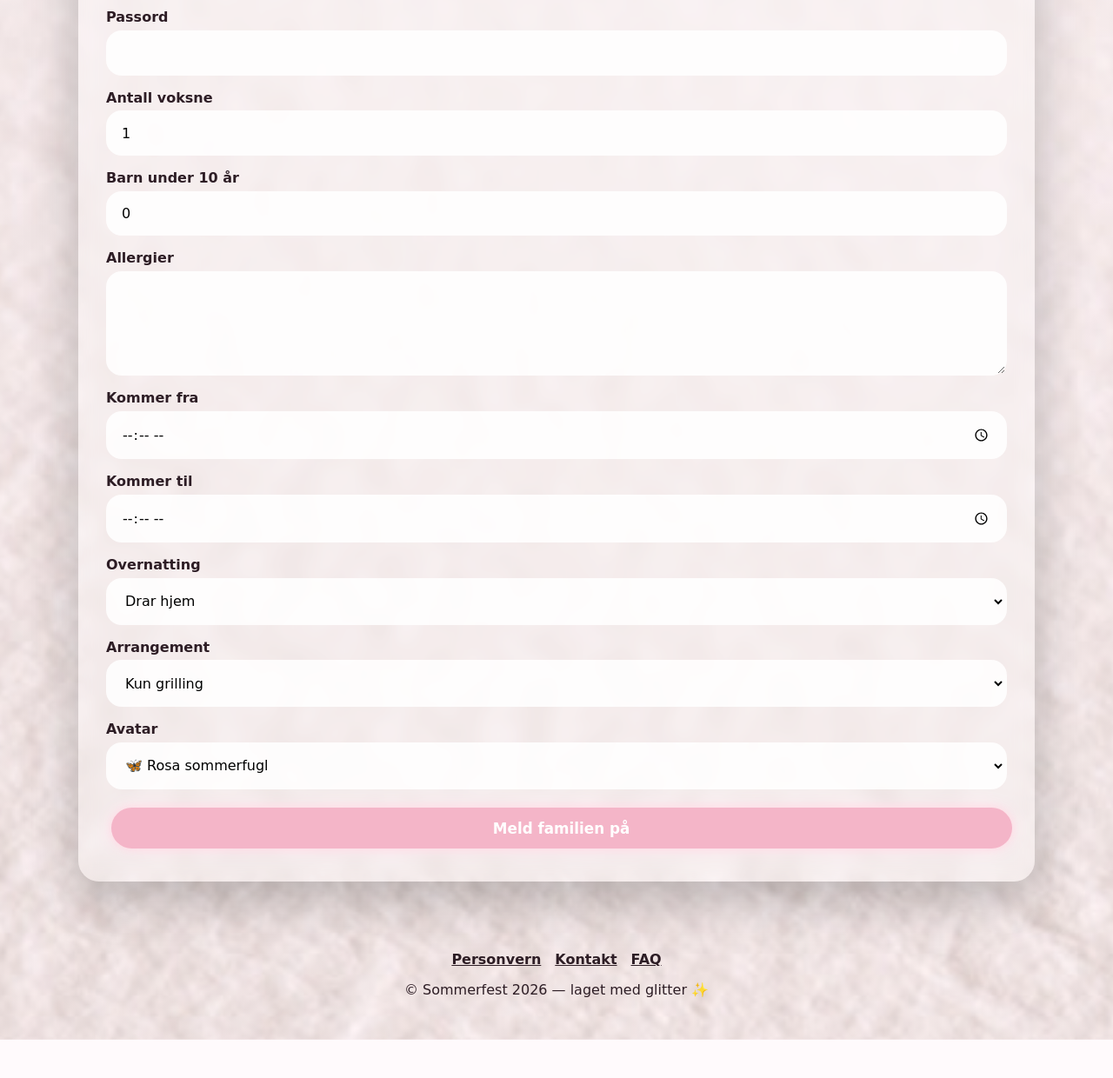
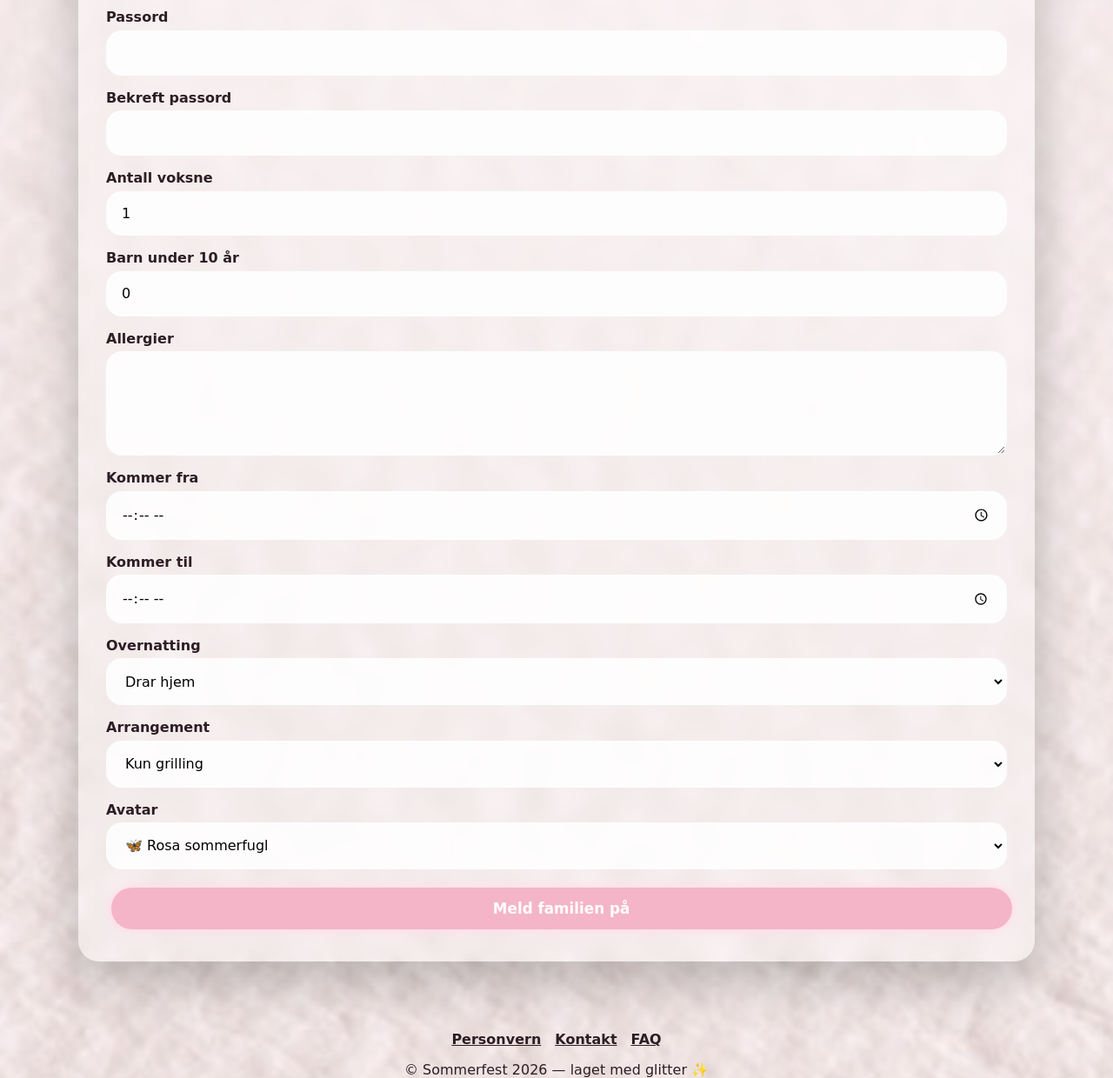
Before and after one commit to kasantix-design/Sommerfest2026, a Flask app: page /registrer in a window 1280 px wide. Shown: the part 700-1940 px from the top of the page at 87% size. Before the commit the page ends 1896 px from the top, so only its background shows below. Run offline with Flask 3, Linux system fonts and the light colour scheme.

Commit message:
Update register.html

```diff
--- a/app/templates/main/register.html
+++ b/app/templates/main/register.html
@@ -50,6 +50,10 @@ Meld deg på — Sommerfest 2026
             {{ form.password.label }}
             {{ form.password() }}
         </div>
+        <div class="form-group">
+            {{ form.confirm_password.label }}
+            {{ form.confirm_password(class="form-input") }}
+        </div>
 
         <div class="form-group">
             {{ form.adults_count.label }}
```
